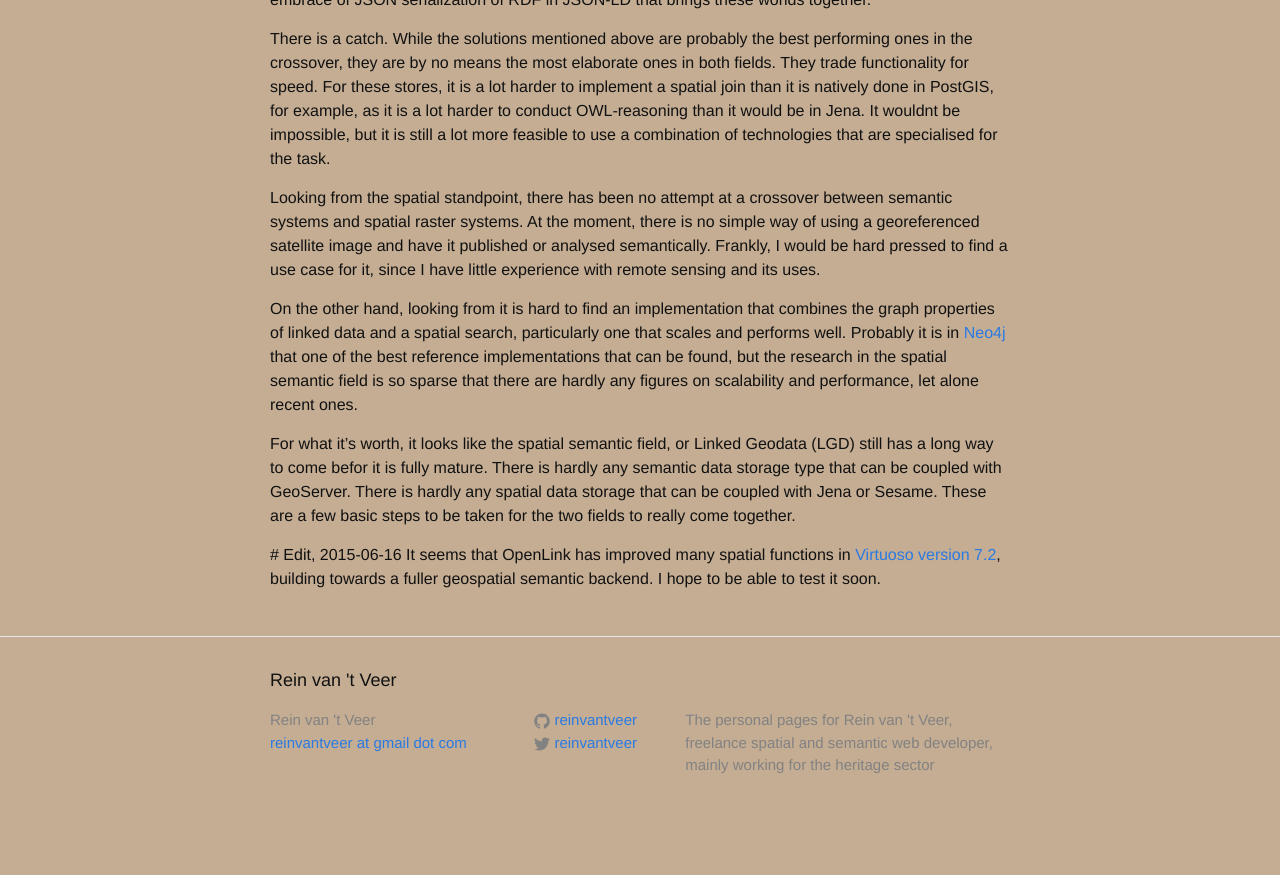
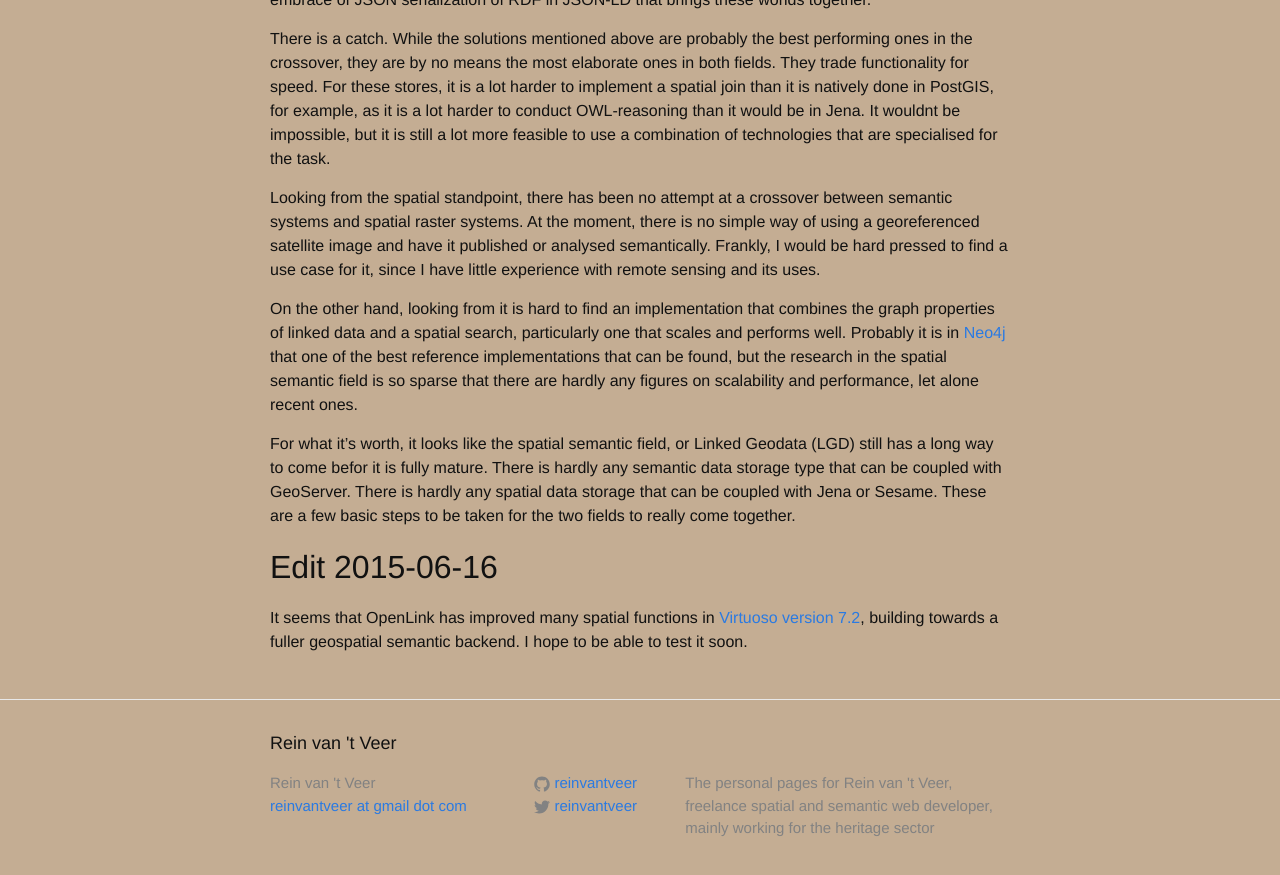
Before and after one commit to reinvantveer/reinvantveer.github.io, a Jekyll site: the page built from _posts/2015-06-15-what-it-means-to-be-a-spatial-semantic-web-developer.md, in a window 1280 px wide and 900 px high, scrolled down 1379 px. Shown: the top 875 px of the window. Built offline with Jekyll 4.4.1, drawn with Linux system fonts in a browser that asks for light colours; before the commit the page ends 2216 px from its top, so only the background shows below that.

Commit message:
Fix typo

```diff
--- a/_posts/2015-06-15-what-it-means-to-be-a-spatial-semantic-web-developer.md
+++ b/_posts/2015-06-15-what-it-means-to-be-a-spatial-semantic-web-developer.md
@@ -45,5 +45,5 @@ Looking from the spatial standpoint, there has been no attempt at a crossover be
 
  For what it's worth, it looks like the spatial semantic field, or Linked Geodata (LGD) still has a long way to come befor it is fully mature. There is hardly any semantic data storage type that can be coupled with GeoServer. There is hardly any spatial data storage that can be coupled with Jena or Sesame. These are a few basic steps to be taken for the two fields to really come together.
 
- # Edit, 2015-06-16
+# Edit 2015-06-16
  It seems that OpenLink has improved many spatial functions in [Virtuoso version 7.2](http://virtuoso.openlinksw.com/dataspace/doc/dav/wiki/Main/VOSNews#2015-02-11 -- Virtuoso Open-Source Edition 7.2.0 Released), building towards a fuller geospatial semantic backend. I hope to be able to test it soon.
```
